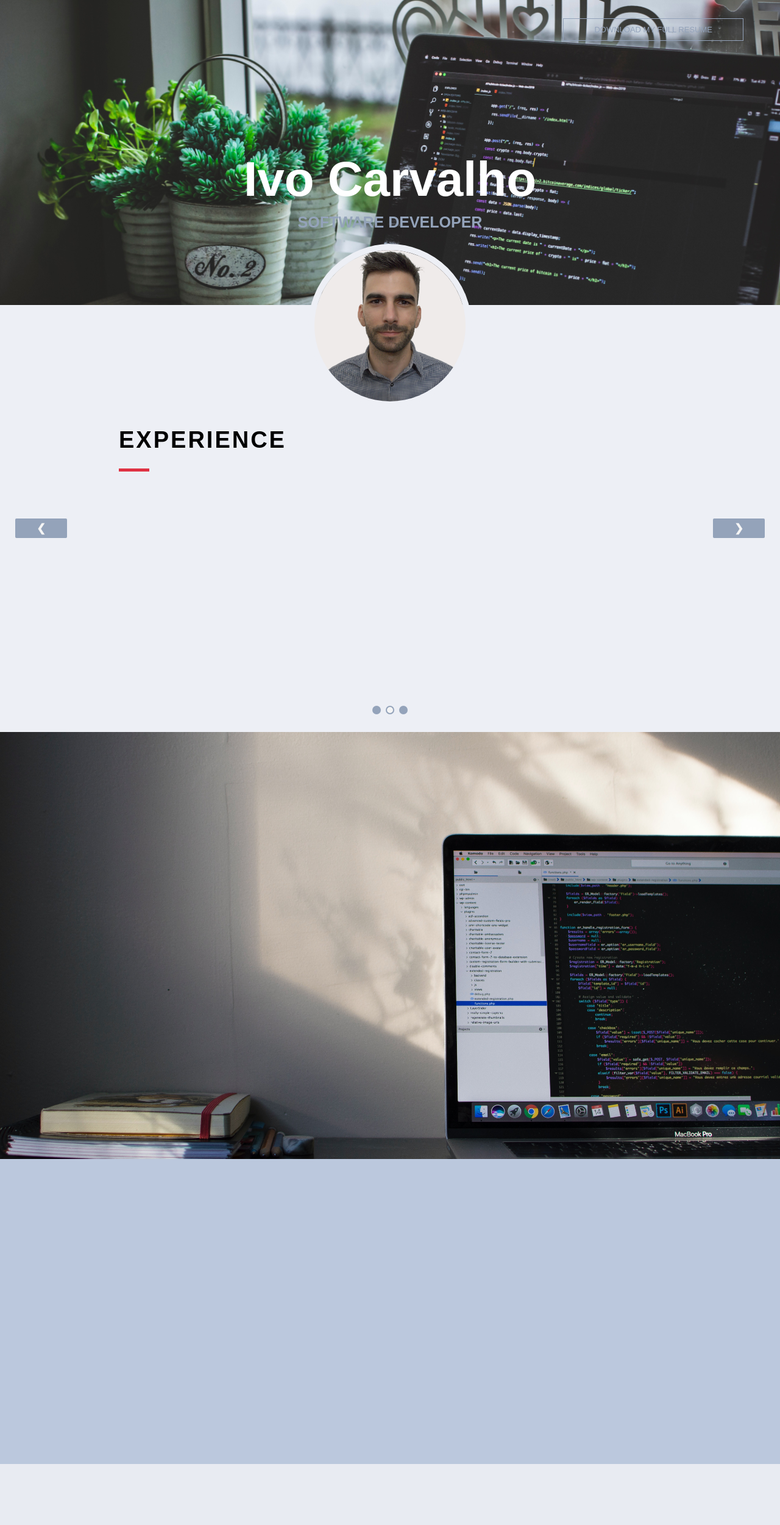
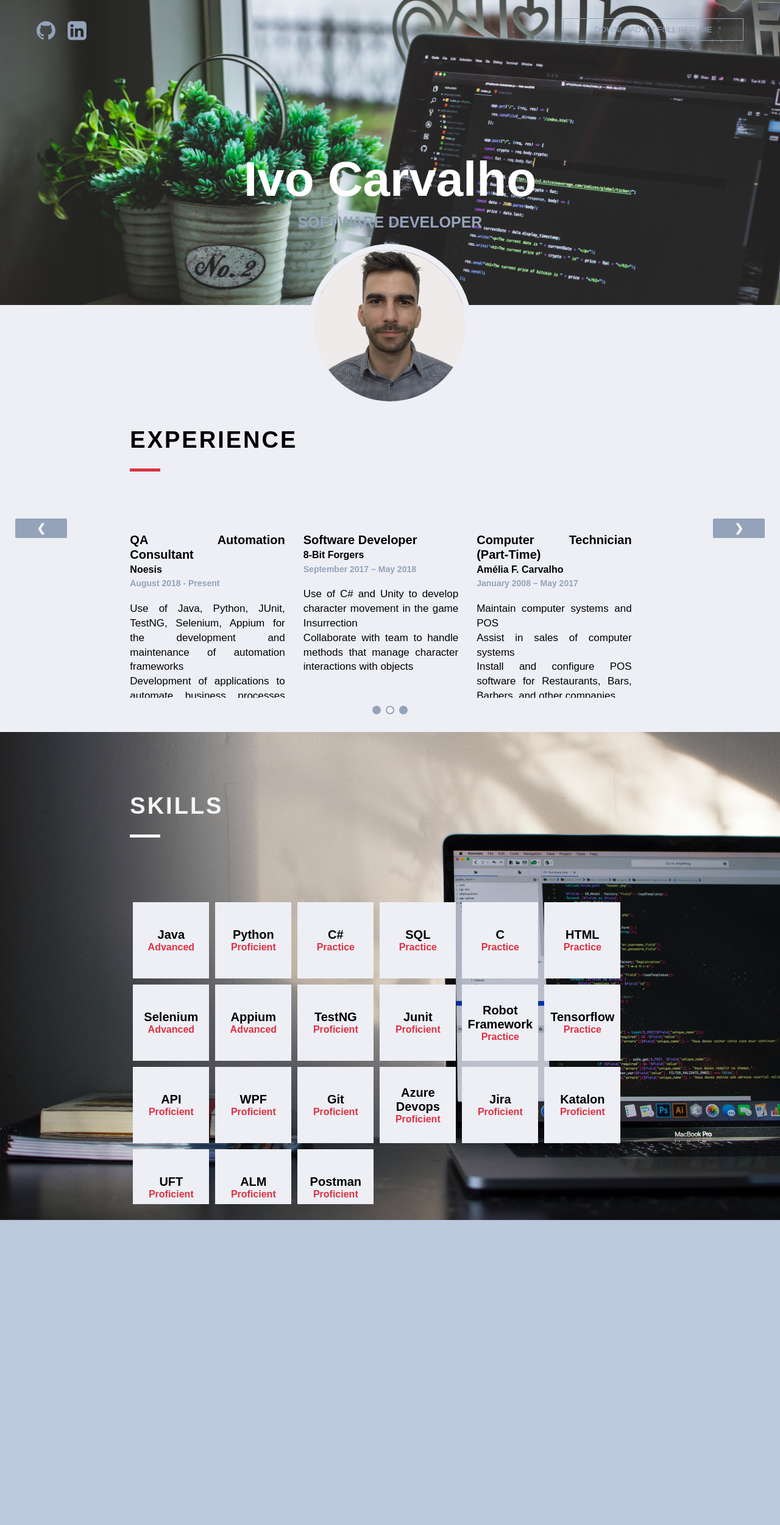
Before and after one commit to ivofdcarvalho/resume, a PHP site: page / in a window 1280 px wide. Shown: the whole page at 61% size. Before the commit the page ends 2400 px from the top, so only its background shows below. Run offline with PHP 8.4, Linux system fonts and the light colour scheme.

Commit message:
Added Skills, finished About Me, Added links

```diff
--- a/frontend/index.html
+++ b/frontend/index.html
@@ -1,5 +1,6 @@
 <!DOCTYPE html>
 <html lang="en">
+    <link rel="stylesheet" href="https://cdnjs.cloudflare.com/ajax/libs/font-awesome/4.7.0/css/font-awesome.min.css">
     <link rel="stylesheet" href="style/index.css">
     <script src="javascript/index.js"></script>
     <head>
@@ -8,6 +9,10 @@
     </head>
     <body onload="autoSlide()">
         <header role="banner">
+            <div class="shortcuts">
+                <a class="fa fa-github" id="github-link" href="https://github.com/ivofdcarvalho" target="_blank"></a>
+                <a class="fa fa-linkedin-square" id="linkedin-link" href="https://www.linkedin.com/in/ivofdcarvalho/" target="_blank"></a>
+            </div>
             <div class="download-button">
                 <a href="src/[ENG-CV] Ivo Carvalho.pdf" target="_blank" data-type="document">
                     <span>DOWNLOAD MY FULL RESUME</span>
@@ -24,27 +29,67 @@
                 </div>
                 <div id="profileContainer"><img id="profilePicture" src="src/Profile.jpg" alt="profile"></div>
                 <div class="main-block" id="info">
-                    <div class="slideshow-container">
+                    <div class="section-container">
                         <div class="slide-card">
                             <h3 class="slide-title">About Me</h3>
                             <div class="line"></div>
                             <div class="text-content">
-                                <p>Software Developer with 2+ years of experience in QA Automation in validation of Web and Mobile applications. Proficient
-                                    in using a wide range of automation tools as well as technical knowledge of different operating systems. Currently looking
-                                    for new challenges where I can learn new skills, work with a new team, and develop a career. </p>
+                                <div class="text-section">
+                                    <p>Software Developer with 2+ years of experience in QA Automation in validation of Web and Mobile applications. Proficient
+                                        in using a wide range of automation tools as well as technical knowledge of different operating systems. Currently looking
+                                        for new challenges where I can learn new skills, work with a new team, and develop a career.</p>
+                                </div>
                             </div>
                         </div>
 
                         <div class="slide-card">
                             <h3 class="slide-title">Experience</h3>
                             <div class="line"></div>
-                            <span class="text-content"></span>
+                            <div class="text-content">
+                                <div class="text-section">
+                                    <h4>QA Automation Consultant</h4>
+                                    <h5>Noesis</h5>
+                                    <h6>August 2018 - Present</h6>
+                                    <p>Use of Java, Python, JUnit, TestNG, Selenium, Appium for the development and maintenance of automation
+                                        frameworks<br>Development of applications to automate business processes utilizing C#, WPF, SQL<br>Work with automation team to design and development automated test suites using Katalon, UFT, ALM and inhouse
+                                        frameworks
+                                    </p>
+                                </div>
+                                <div class="text-section">
+                                    <h4>Software Developer</h4>
+                                    <h5>8-Bit Forgers</h5>
+                                    <h6>September 2017 – May 2018</h6>
+                                    <p>Use of C# and Unity to develop character movement in the game Insurrection<br>Collaborate with team to handle methods that manage character interactions with objects</p>
+                                </div>
+                                <div class="text-section">
+                                    <h4>Computer Technician (Part-Time)</h4>
+                                    <h5>Amélia F. Carvalho</h5>
+                                    <h6>January 2008 – May 2017</h6>
+                                    <p>Maintain computer systems and POS<br>Assist in sales of computer systems<br>Install and configure POS software for Restaurants, Bars, Barbers, and other companies</p>
+                                </div>
+                            </div>
                         </div>
 
                         <div class="slide-card">
                             <h3 class="slide-title">Education</h3>
                             <div class="line"></div>
-                            <span class="textContent"></span>
+                            <div class="text-content">
+                                <div class="text-section">
+                                    <h4>General English – Advanced Level C1</h4>
+                                    <h5>Hello</h5>
+                                    <h6>May 2018 - October 2018</h6>
+                                </div>
+                                <div class="text-section">
+                                    <h4>Deep Learning Workshop with Tensorflow by Miguel Jaques</h4>
+                                    <h5>Lisbon.AI</h5>
+                                    <h6>October 2017</h6>
+                                </div>
+                                <div class="text-section">
+                                    <h4>Bachelor’s degree in Informatics Engineering</h4>
+                                    <h5>Faculty of Sciences and Technologies of the University of Coimbra</h5>
+                                    <h6>September 2010 – June 2018</h6>
+                                </div>
+                            </div>
                         </div>
                     </div>
 
@@ -60,10 +105,142 @@
             </div>
             <div class="background-image"  id="second-image">
                 <div class="main-block" id="skills">
-
+                    <div class="section-container">
+                        <h3 class="slide-title">Skills</h3>
+                        <div class="line"></div>
+                        <div class="skill-container">
+                            <div class="skill-section">
+                                <div>
+                                    <h4>Java</h4>
+                                    <h5>Advanced</h5>
+                                </div>
+                            </div>
+                            <div class="skill-section">
+                                <div>
+                                    <h4>Python</h4>
+                                    <h5>Proficient</h5>
+                                </div>
+                            </div>
+                            <div class="skill-section">
+                                <div>
+                                    <h4>C#</h4>
+                                    <h5>Practice</h5>
+                                </div>
+                            </div>
+                            <div class="skill-section">
+                                <div>
+                                    <h4>SQL</h4>
+                                    <h5>Practice</h5>
+                                </div>
+                            </div>
+                            <div class="skill-section">
+                                <div>
+                                    <h4>C</h4>
+                                    <h5>Practice</h5>
+                                </div>
+                            </div>
+                            <div class="skill-section">
+                                <div>
+                                    <h4>HTML</h4>
+                                    <h5>Practice</h5>
+                                </div>
+                            </div>
+                            <div class="skill-section">
+                                <div>
+                                    <h4>Selenium</h4>
+                                    <h5>Advanced</h5>
+                                </div>
+                            </div>
+                            <div class="skill-section">
+                                <div>
+                                    <h4>Appium</h4>
+                                    <h5>Advanced</h5>
+                                </div>
+                            </div>
+                            <div class="skill-section">
+                                <div>
+                                    <h4>TestNG</h4>
+                                    <h5>Proficient</h5>
+                                </div>
+                            </div>
+                            <div class="skill-section">
+                                <div>
+                                    <h4>Junit</h4>
+                                    <h5>Proficient</h5>
+                                </div>
+                            </div>
+                            <div class="skill-section">
+                                <div>
+                                    <h4>Robot Framework</h4>
+                                    <h5>Practice</h5>
+                                </div>
+                            </div>
+                            <div class="skill-section">
+                                <div>
+                                    <h4>Tensorflow</h4>
+                                    <h5>Practice</h5>
+                                </div>
+                            </div>
+                            <div class="skill-section">
+                                <div>
+                                    <h4>API</h4>
+                                    <h5>Proficient</h5>
+                                </div>
+                            </div>
+                            <div class="skill-section">
+                                <div>
+                                    <h4>WPF</h4>
+                                    <h5>Proficient</h5>
+                                </div>
+                            </div>
+                            <div class="skill-section">
+                                <div>
+                                    <h4>Git</h4>
+                                    <h5>Proficient</h5>
+                                </div>
+                            </div>
+                            <div class="skill-section">
+                                <div>
+                                    <h4>Azure Devops</h4>
+                                    <h5>Proficient</h5>
+                                </div>
+                            </div>
+                            <div class="skill-section">
+                                <div>
+                                    <h4>Jira</h4>
+                                    <h5>Proficient</h5>
+                                </div>
+                            </div>
+                            <div class="skill-section">
+                                <div>
+                                    <h4>Katalon</h4>
+                                    <h5>Proficient</h5>
+                                </div>
+                            </div>
+                            <div class="skill-section">
+                                <div>
+                                    <h4>UFT</h4>
+                                    <h5>Proficient</h5>
+                                </div>
+                            </div>
+                            <div class="skill-section">
+                                <div>
+                                    <h4>ALM</h4>
+                                    <h5>Proficient</h5>
+                                </div>
+                            </div>
+                            <div class="skill-section">
+                                <div>
+                                    <h4>Postman</h4>
+                                    <h5>Proficient</h5>
+                                </div>
+                            </div>
+                        </div>
+                    </div>
                 </div>
                 <div class="main-block" id="contact">
-
+                    <div class="section-container">
+                    </div>
                 </div>
             </div>
         </main>
--- a/frontend/style/index.css
+++ b/frontend/style/index.css
@@ -50,9 +50,40 @@ h3{
     text-transform: uppercase;
     letter-spacing: 3px;
     font-size: 38px;
-    color: black;
     margin: 0 0 25px;
     padding: 0;
+}
+
+h4{
+    font-size: 20px;
+    margin: 0;
+    padding: 0;
+}
+
+h5{
+    font-size: 16px;
+    margin: 0;
+    padding: 0;
+}
+
+h6{
+    font-size: 14px;
+    margin: 0;
+    padding: 0;
+    color: #94A3BA;
+}
+
+.shortcuts{
+    position: fixed;
+    top: 30px;
+    left: 60px;
+    font-size: 36px;
+    z-index: 5;
+    color: #94A3BA;
+}
+
+.shortcuts a{
+    margin-right: 10px;
 }
 
 /* Download button always visible */
@@ -111,6 +142,7 @@ h3{
 }
 
 #skills{
+    height: 700px;
 }
 
 #contact{
@@ -118,18 +150,40 @@ h3{
     background: #BBC8DD;
 }
 
+.section-container{
+    position: relative;
+    width: calc(100% / 1.5);
+    height: inherit;
+    margin-left: calc((100% - (100% / 1.5))/2);
+    text-align: justify;
+}
 /* ---- Carousel ---- */
-.slideshow-container{
-    position: relative;
-}
 /* Hide the elements by default */
 .slide-card {
+    top: 200px;
+    width: 100%;
     display: none;
     position: absolute;
-    top: 200px;
-    width: 890px;
-    margin-left: calc((100% - 890px)/2);
-    text-align: left;
+    z-index: 3;
+    -webkit-animation-name: fade;
+    -webkit-animation-duration: 2.5s;
+    animation-name: fade;
+    animation-duration: 2.5s;
+}
+
+.text-content{
+    height: 270px;
+    font-size: 17px;
+    line-height:1.4em;
+    display: flex;
+    overflow: auto;
+}
+
+.text-section{
+    flex-basis: 100%;
+    min-width: 200px;
+    height: inherit;
+    margin: 0 30px 0 0;
 }
 
 .line{
@@ -139,9 +193,8 @@ h3{
     margin-bottom: 100px;
 }
 
-.text-content{
-    font-size: 20px;
-    line-height:1.4em;
+.text-content p{
+    margin-block-end: 0;
 }
 
 /* Next & previous buttons */
@@ -167,8 +220,6 @@ h3{
 .next {
     right: 25px;
 }
-
-/* On hover, add a black background color with a little bit see-through */
 .prev:hover, .next:hover {
     background-color: black;
 }
@@ -195,21 +246,46 @@ h3{
 
 .active, .slide-dot:hover {
     background-color: whitesmoke;
-    border: 2px solid #94A3BA;
 }
-/* Fading animation */
-.fade {
-    -webkit-animation-name: fade;
-    -webkit-animation-duration: 1.5s;
-    animation-name: fade;
-    animation-duration: 1.5s;
-}
+
 @-webkit-keyframes fade {
-     from {opacity: .4}
+     from {opacity: 0}
      to {opacity: 1}
  }
 
 @keyframes fade {
-    from {opacity: .4}
+    from {opacity: 0}
     to {opacity: 1}
 }
+
+#skills h3{
+    margin-block-start: 100px;
+    color: whitesmoke;
+}
+
+#skills .line{
+    border-top:5px solid whitesmoke;
+}
+
+.skill-container{
+    display: flex;
+    flex-direction: row;
+    flex-wrap: wrap;
+    overflow: auto;
+    max-height: 500px;
+}
+
+.skill-section{
+    margin: 5px;
+    width: 125px;
+    height: 125px;
+    background-color: #EDEFF5;
+    display: flex;
+    align-items: center;
+    justify-content: center;
+    text-align: center;
+}
+
+#skills h5{
+    color: #DF3143;
+}
```
Also changed, not shown: 1 other file.
